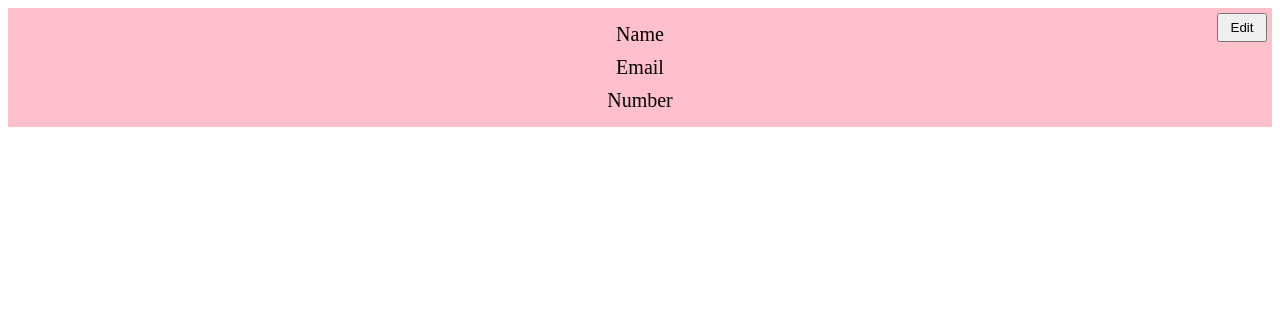
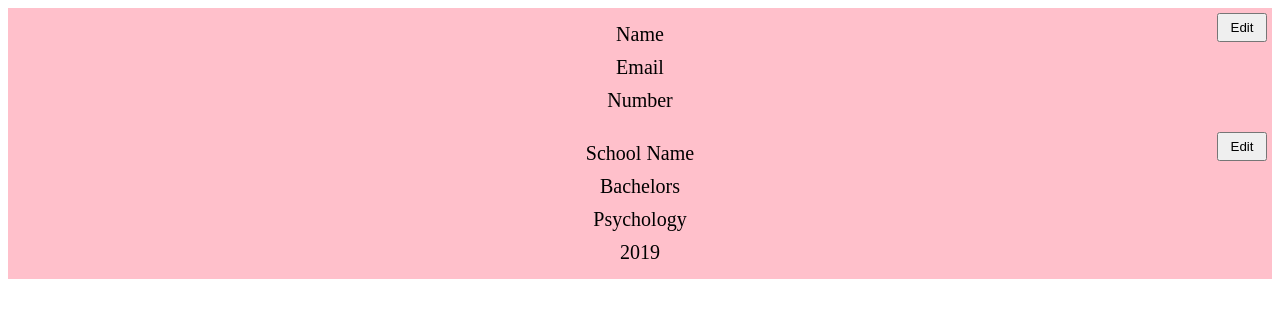
Before and after one commit to jwjepson/cv-project, a React (Create React App) app: page / in a window 1280 px wide. Shown: the top 318 px of the page. Built offline with nearby package versions, Linux system fonts and the light colour scheme.

Commit message:
render header and education sections

```diff
--- a/src/App.js
+++ b/src/App.js
@@ -1,10 +1,14 @@
 import React from "react";
 import { Header } from "./components/Header";
+import { Education } from "./components/Education";
 
 class App extends React.Component {
   render() {
     return (
-      <Header/>
+      <>
+        <Header/>
+        <Education/>
+      </>
     );
   }
 }
```
